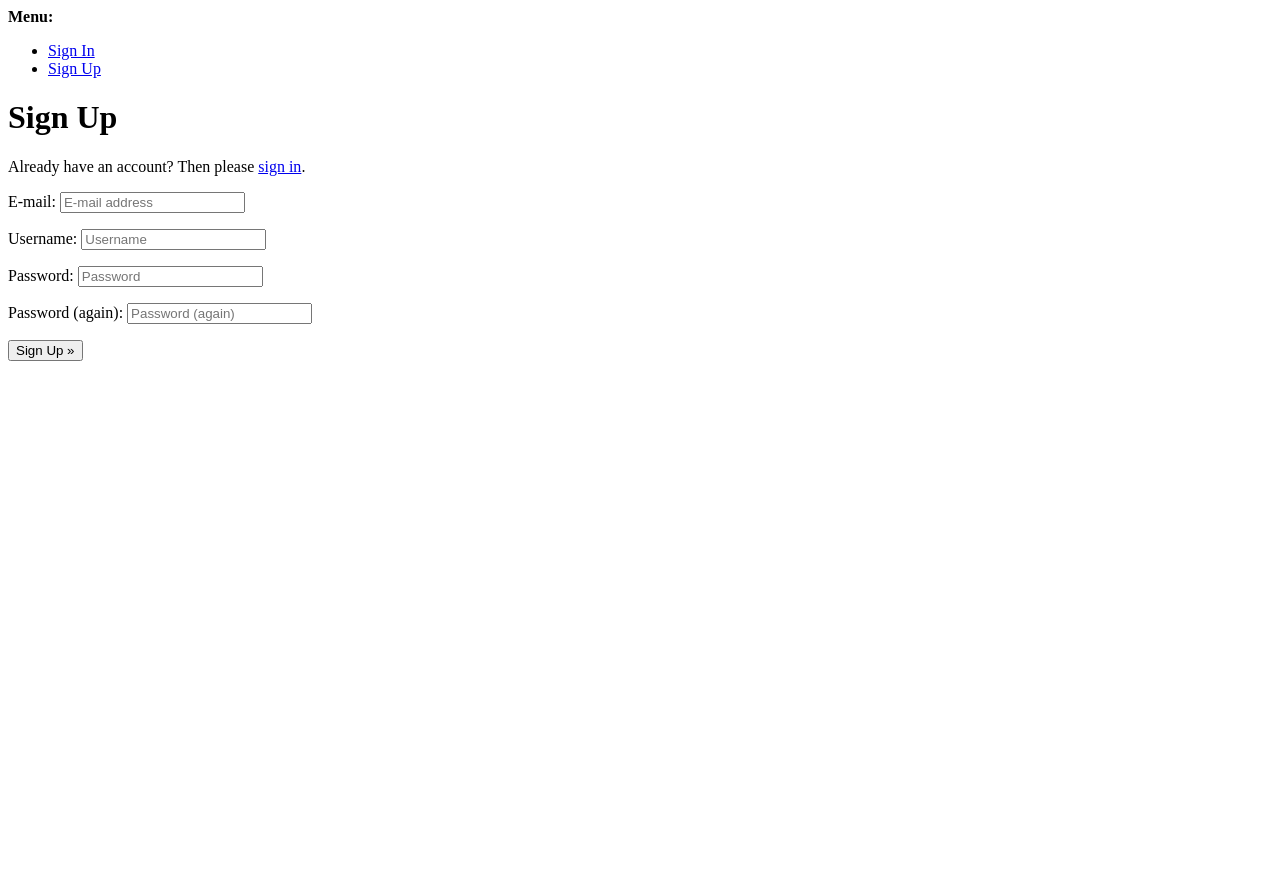
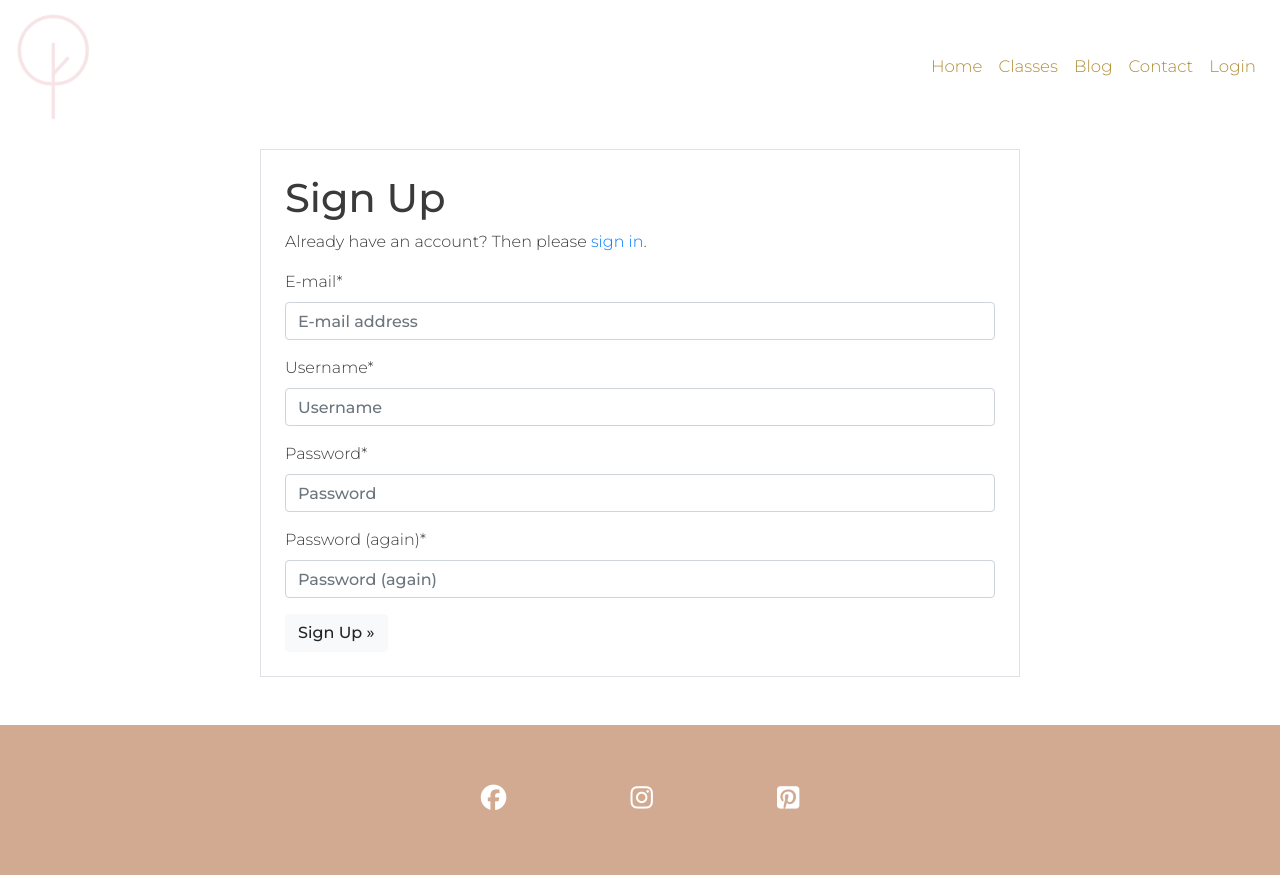
Before and after one commit to AngelicaGuimaraes/P4_magnolia_tree_blog, a Django app: page /accounts/signup/ in a window 1280 px wide. Before the commit the page ends 361 px from the top, so only its background shows below. Run offline with Django 3.2, Linux system fonts and the light colour scheme; some libraries are stand-ins or nearby versions.

Commit message:
add html to signup template

```diff
--- a/templates/account/signup.html
+++ b/templates/account/signup.html
@@ -1,21 +1,22 @@
-{% extends "account/base.html" %}
-
+{% extends "base.html" %}
 {% load i18n %}
-
 {% block head_title %}{% trans "Signup" %}{% endblock %}
-
+{% load crispy_forms_tags %}
 {% block content %}
+<div class="container mb-5">
+  <div class="row justify-content-center mt-5">
+      <div class="col-md-8 col-sm-12 border p-4">
         <h1>{% trans "Sign Up" %}</h1>
-
         <p>{% blocktrans %}Already have an account? Then please <a href="{{ login_url }}">sign in</a>.{% endblocktrans %}</p>
-
         <form class="signup" id="signup_form" method="post" action="{% url 'account_signup' %}">
         {% csrf_token %}
-  {{ form.as_p }}
+        {{ form | crispy | safe }}
         {% if redirect_field_value %}
         <input type="hidden" name="{{ redirect_field_name }}" value="{{ redirect_field_value }}" />
         {% endif %}
-  <button type="submit">{% trans "Sign Up" %} &raquo;</button>
+        <button type="submit" class="btn btn-light">{% trans "Sign Up" %} &raquo;</button>
         </form>
-
+      </div>
+  </div>
+</div>
 {% endblock %}
```
Lines whose indentation alone changed are shown as unchanged.
